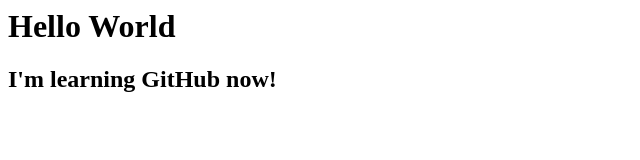
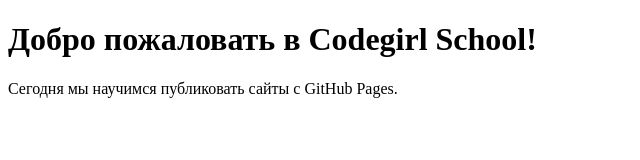
Before and after one commit to AnDemyanova/My-first-repository, a plain HTML site: page index.html in a window 1280 px wide. Shown: the whole page, without its empty margins (0-640 px from the left). Drawn offline with Linux system fonts and the light colour scheme.

Commit message:
Изменили содержимое index.html

```diff
--- a/index.html
+++ b/index.html
@@ -1,2 +1,15 @@
-<h1>Hello World</h1>
-<h2>I'm learning GitHub now!</h2>
+<!DOCTYPE html>
+<html lang="en">
+
+<head>
+    <meta charset="UTF-8">
+    <meta name="viewport" content="width=device-width, initial-scale=1.0">
+    <title>Работа с GitHub</title>
+</head>
+
+<body>
+    <h1>Добро пожаловать в Codegirl School!</h1>
+    <p>Сегодня мы научимся публиковать сайты с GitHub Pages.</p>
+</body>
+
+</html>
```
